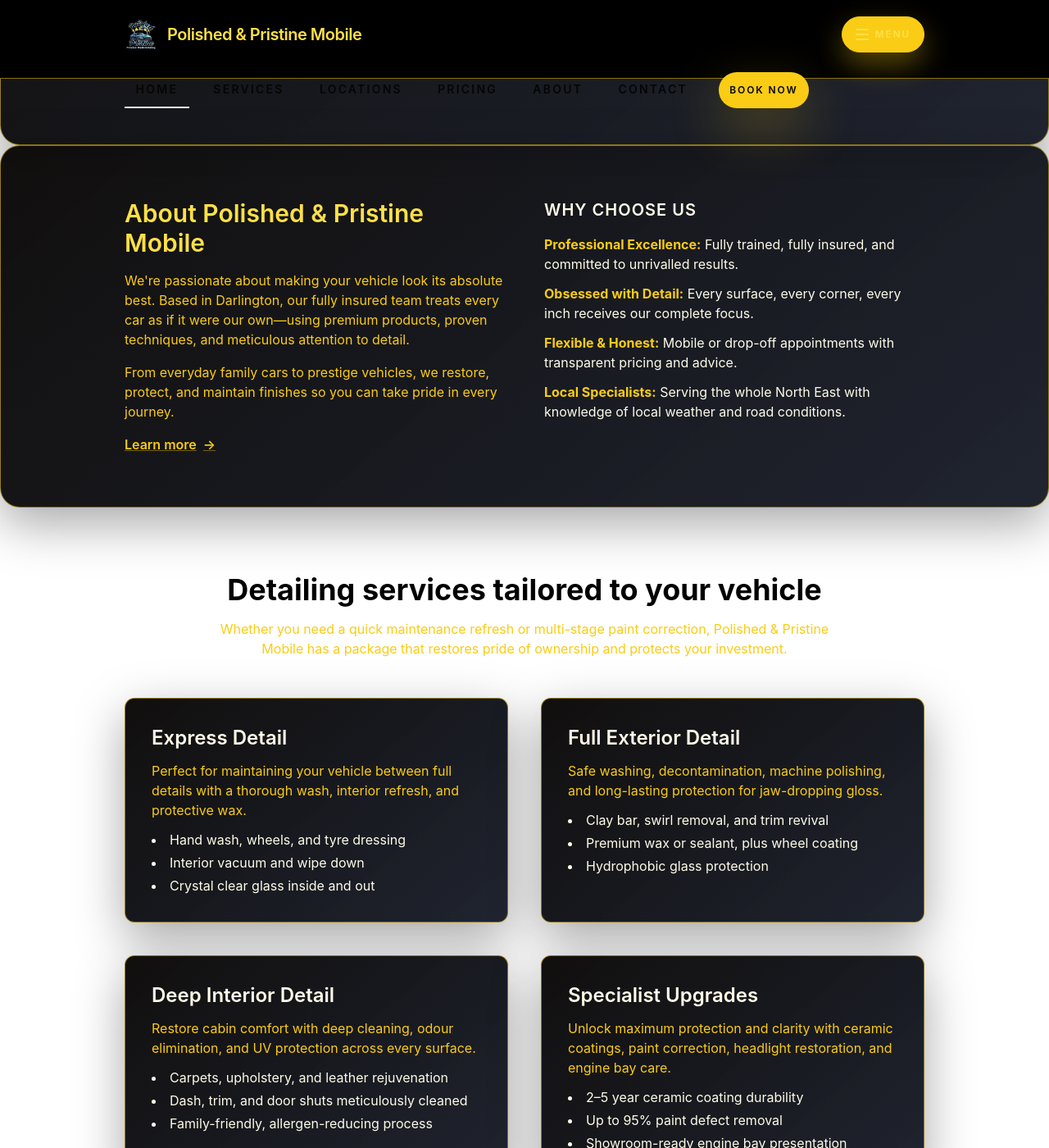
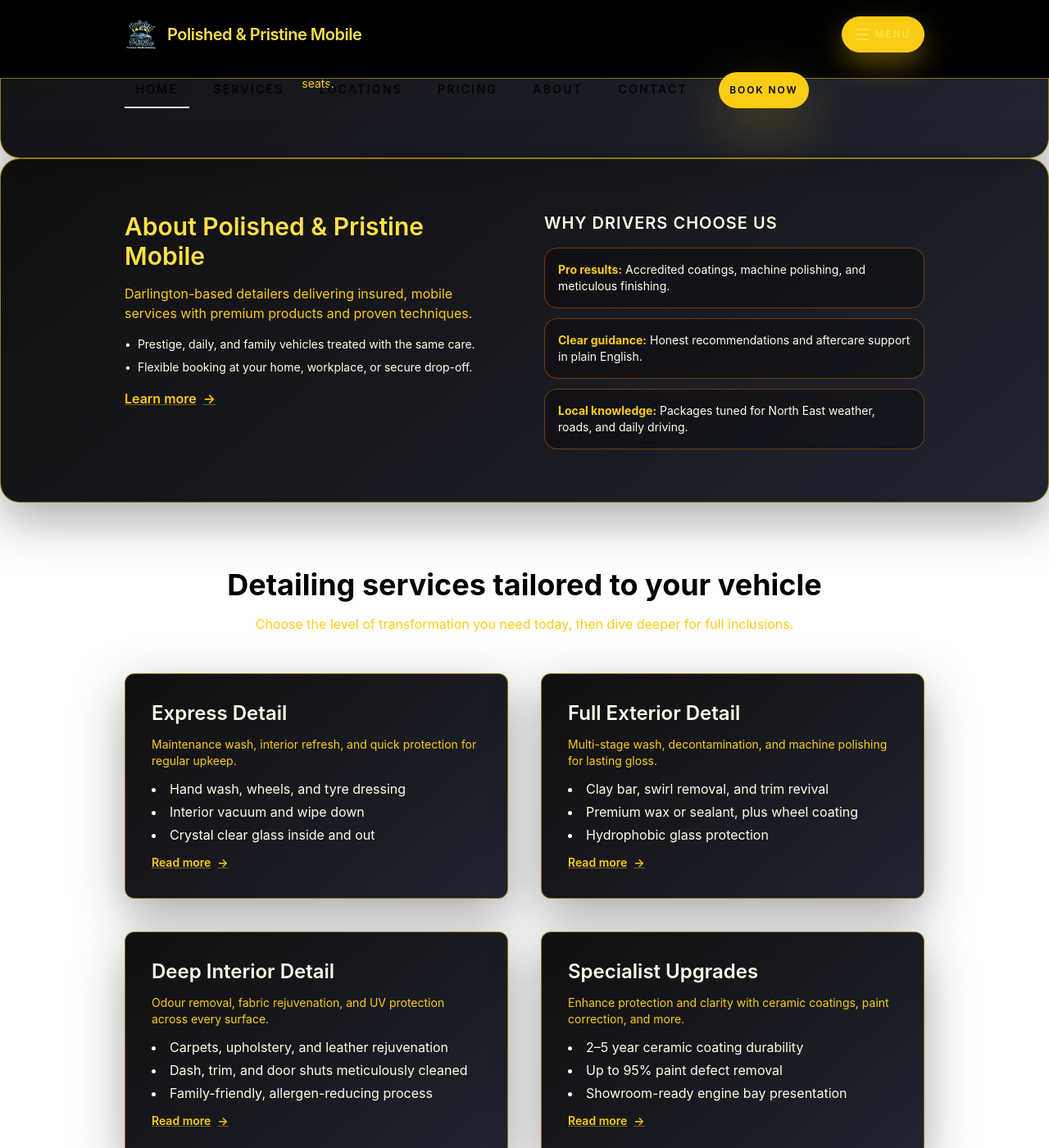
Before and after one commit to xboxlivejohns/.github.io, a Jekyll site: the page built from index.html, in a window 1280 px wide and 1400 px high, scrolled down 4222 px. Shown: the whole window at 82% size. Built offline with Jekyll 4.4.1, drawn with Linux system fonts in a browser that asks for light colours; nearby versions of some CDN libraries; some of the changed text lies outside the part shown.

Commit message:
Streamline homepage content sections

```diff
--- a/index.html
+++ b/index.html
@@ -51,7 +51,11 @@
   <div class="rounded-3xl border border-amber-700 bg-amber-900/40 p-8 space-y-5 text-center">
     <p class="text-amber-700 uppercase tracking-[0.3em] text-xs">Service Area</p>
     <h2 class="text-2xl sm:text-3xl font-semibold">Darlington base, North East coverage</h2>
-    <p class="text-amber-600">We bring premium detailing to homes and workplaces across County Durham, Teesside, and North Yorkshire. See how we tailor our approach to each community on the <a href="{{ '/locations.html' | relative_url }}" class="text-accent font-semibold">locations page</a>, or discover our ethos on the <a href="{{ '/about.html' | relative_url }}" class="text-accent font-semibold">About page</a>.</p>
+    <p class="text-amber-600">We travel across County Durham, Teesside, and North Yorkshire with fully mobile equipment and flexible scheduling.</p>
+    <div class="flex flex-wrap justify-center gap-4 text-sm font-semibold">
+      <a href="{{ '/locations.html' | relative_url }}" class="inline-flex items-center gap-2 text-accent">See full coverage<span aria-hidden="true">→</span></a>
+      <a href="{{ '/about.html' | relative_url }}" class="inline-flex items-center gap-2 text-accent">Meet the team<span aria-hidden="true">→</span></a>
+    </div>
   </div>
 </section>
 
@@ -99,7 +103,11 @@
       </figure>
       <div class="space-y-4">
         <h2 class="text-3xl font-semibold">See the difference professional detailing makes</h2>
-        <p class="text-amber-600">Our meticulous approach tackles stubborn stains, eliminates odours, and revives fabrics without damaging delicate materials. Whether it's a family car or a cherished classic, we restore comfort and confidence in every drive.</p>
+        <ul class="space-y-2 text-amber-600">
+          <li class="flex items-start gap-2"><span aria-hidden="true">•</span><span>Stain removal and odour neutralising for a refreshed cabin.</span></li>
+          <li class="flex items-start gap-2"><span aria-hidden="true">•</span><span>Gentle techniques that protect leather, Alcantara, and fabric.</span></li>
+          <li class="flex items-start gap-2"><span aria-hidden="true">•</span><span>Tailored care plans for family cars, daily drivers, and cherished classics.</span></li>
+        </ul>
         <a href="{{ '/services.html#deep-interior-detail' | relative_url }}" class="inline-flex items-center gap-2 text-accent font-semibold">Explore interior detailing<span aria-hidden="true">→</span></a>
       </div>
     </div>
@@ -110,18 +118,20 @@
   <div class="max-w-5xl mx-auto px-6 py-16 grid gap-12 md:grid-cols-2">
     <div class="space-y-4 text-left">
       <h2 class="text-3xl font-semibold">About {{ site.name }}</h2>
-      <p class="text-amber-600">We're passionate about making your vehicle look its absolute best. Based in Darlington, our fully insured team treats every car as if it were our own—using premium products, proven techniques, and meticulous attention to detail.</p>
-      <p class="text-amber-600">From everyday family cars to prestige vehicles, we restore, protect, and maintain finishes so you can take pride in every journey.</p>
+      <p class="text-amber-600">Darlington-based detailers delivering insured, mobile services with premium products and proven techniques.</p>
+      <ul class="space-y-2 text-amber-600 text-sm">
+        <li class="flex items-start gap-2"><span aria-hidden="true">•</span><span>Prestige, daily, and family vehicles treated with the same care.</span></li>
+        <li class="flex items-start gap-2"><span aria-hidden="true">•</span><span>Flexible booking at your home, workplace, or secure drop-off.</span></li>
+      </ul>
       <a href="{{ '/about.html' | relative_url }}" class="inline-flex items-center gap-2 text-accent font-semibold">Learn more<span aria-hidden="true">→</span></a>
     </div>
     <div class="space-y-4">
-      <h3 class="text-xl font-semibold text-white uppercase tracking-wider">Why choose us</h3>
-      <ul class="space-y-3 text-amber-600">
-        <li><strong class="text-amber-100">Professional Excellence:</strong> Fully trained, fully insured, and committed to unrivalled results.</li>
-        <li><strong class="text-amber-100">Obsessed with Detail:</strong> Every surface, every corner, every inch receives our complete focus.</li>
-        <li><strong class="text-amber-100">Flexible & Honest:</strong> Mobile or drop-off appointments with transparent pricing and advice.</li>
-        <li><strong class="text-amber-100">Local Specialists:</strong> Serving the whole North East with knowledge of local weather and road conditions.</li>
-      </ul>
+      <h3 class="text-xl font-semibold text-white uppercase tracking-wider">Why drivers choose us</h3>
+      <div class="grid gap-3 text-amber-600 text-sm">
+        <p class="rounded-2xl border border-amber-700/60 bg-black/30 p-4"><strong class="text-amber-100">Pro results:</strong> Accredited coatings, machine polishing, and meticulous finishing.</p>
+        <p class="rounded-2xl border border-amber-700/60 bg-black/30 p-4"><strong class="text-amber-100">Clear guidance:</strong> Honest recommendations and aftercare support in plain English.</p>
+        <p class="rounded-2xl border border-amber-700/60 bg-black/30 p-4"><strong class="text-amber-100">Local knowledge:</strong> Packages tuned for North East weather, roads, and daily driving.</p>
+      </div>
     </div>
   </div>
 </section>
@@ -129,44 +139,48 @@
 <section class="max-w-5xl mx-auto px-6 py-20 space-y-12">
   <header class="space-y-4 text-center">
     <h2 class="text-3xl sm:text-4xl font-bold">Detailing services tailored to your vehicle</h2>
-    <p class="text-amber-600 max-w-3xl mx-auto">Whether you need a quick maintenance refresh or multi-stage paint correction, {{ site.name }} has a package that restores pride of ownership and protects your investment.</p>
+    <p class="text-amber-600 max-w-3xl mx-auto">Choose the level of transformation you need today, then dive deeper for full inclusions.</p>
   </header>
   <div class="grid gap-10 md:grid-cols-2">
     <article class="bg-amber-900/40 border border-amber-700 rounded-xl p-8 space-y-3">
       <h3 class="text-2xl font-semibold text-white">Express Detail</h3>
-      <p class="text-amber-600">Perfect for maintaining your vehicle between full details with a thorough wash, interior refresh, and protective wax.</p>
+      <p class="text-amber-600 text-sm">Maintenance wash, interior refresh, and quick protection for regular upkeep.</p>
       <ul class="list-disc list-inside text-amber-700 space-y-1">
         <li>Hand wash, wheels, and tyre dressing</li>
         <li>Interior vacuum and wipe down</li>
         <li>Crystal clear glass inside and out</li>
       </ul>
+      <a href="{{ '/services.html#express-detail' | relative_url }}" class="inline-flex items-center gap-2 text-accent text-sm font-semibold">Read more<span aria-hidden="true">→</span></a>
     </article>
     <article class="bg-amber-900/40 border border-amber-700 rounded-xl p-8 space-y-3">
       <h3 class="text-2xl font-semibold text-white">Full Exterior Detail</h3>
-      <p class="text-amber-600">Safe washing, decontamination, machine polishing, and long-lasting protection for jaw-dropping gloss.</p>
+      <p class="text-amber-600 text-sm">Multi-stage wash, decontamination, and machine polishing for lasting gloss.</p>
       <ul class="list-disc list-inside text-amber-700 space-y-1">
         <li>Clay bar, swirl removal, and trim revival</li>
         <li>Premium wax or sealant, plus wheel coating</li>
         <li>Hydrophobic glass protection</li>
       </ul>
+      <a href="{{ '/services.html#full-exterior-detail' | relative_url }}" class="inline-flex items-center gap-2 text-accent text-sm font-semibold">Read more<span aria-hidden="true">→</span></a>
     </article>
     <article class="bg-amber-900/40 border border-amber-700 rounded-xl p-8 space-y-3">
       <h3 class="text-2xl font-semibold text-white">Deep Interior Detail</h3>
-      <p class="text-amber-600">Restore cabin comfort with deep cleaning, odour elimination, and UV protection across every surface.</p>
+      <p class="text-amber-600 text-sm">Odour removal, fabric rejuvenation, and UV protection across every surface.</p>
       <ul class="list-disc list-inside text-amber-700 space-y-1">
         <li>Carpets, upholstery, and leather rejuvenation</li>
         <li>Dash, trim, and door shuts meticulously cleaned</li>
         <li>Family-friendly, allergen-reducing process</li>
       </ul>
+      <a href="{{ '/services.html#deep-interior-detail' | relative_url }}" class="inline-flex items-center gap-2 text-accent text-sm font-semibold">Read more<span aria-hidden="true">→</span></a>
     </article>
     <article class="bg-amber-900/40 border border-amber-700 rounded-xl p-8 space-y-3">
       <h3 class="text-2xl font-semibold text-white">Specialist Upgrades</h3>
-      <p class="text-amber-600">Unlock maximum protection and clarity with ceramic coatings, paint correction, headlight restoration, and engine bay care.</p>
+      <p class="text-amber-600 text-sm">Enhance protection and clarity with ceramic coatings, paint correction, and more.</p>
       <ul class="list-disc list-inside text-amber-700 space-y-1">
         <li>2–5 year ceramic coating durability</li>
         <li>Up to 95% paint defect removal</li>
         <li>Showroom-ready engine bay presentation</li>
       </ul>
+      <a href="{{ '/services.html#specialist-upgrades' | relative_url }}" class="inline-flex items-center gap-2 text-accent text-sm font-semibold">Read more<span aria-hidden="true">→</span></a>
     </article>
   </div>
   <div class="text-center">
@@ -179,23 +193,34 @@
     <header class="space-y-3 text-center">
       <p class="text-amber-700 uppercase tracking-[0.3em] text-xs">15-mile radius from Darlington</p>
       <h2 class="text-3xl font-bold">North East coverage you can rely on</h2>
-      <p class="text-amber-600 max-w-3xl mx-auto">Our vans reach busy market towns, industrial hubs, and rural villages alike. We tailor appointments around local parking, access, and weather patterns so every detail runs smoothly.</p>
+      <p class="text-amber-600 max-w-3xl mx-auto">Quick snapshots of where we work most. Tap through for the full itinerary.</p>
     </header>
     <div class="grid gap-6 md:grid-cols-3 text-sm text-amber-600">
       <article class="space-y-2">
         <h3 class="text-lg font-semibold text-amber-100">Darlington & County Durham</h3>
-        <p>City centre penthouses, family estates in Hummersknott, and farm tracks near Staindrop all receive the same meticulous care.</p>
+        <ul class="space-y-1">
+          <li>City centre detailing with secure parking guidance.</li>
+          <li>Rural visits with on-board water and power.</li>
+        </ul>
       </article>
       <article class="space-y-2">
         <h3 class="text-lg font-semibold text-amber-100">Teesside & coastal routes</h3>
-        <p>From Stockton and Middlesbrough to Ingleby Barwick, we remove fallout and salt spray before it can dull your finish.</p>
+        <ul class="space-y-1">
+          <li>Fallout and salt spray removal for commuters.</li>
+          <li>Flexible slots for industrial estates and offices.</li>
+        </ul>
       </article>
       <article class="space-y-2">
         <h3 class="text-lg font-semibold text-amber-100">North Yorkshire villages</h3>
-        <p>We regularly visit Yarm, Richmond, Northallerton, and surrounding villages with bespoke maintenance schedules.</p>
+        <ul class="space-y-1">
+          <li>Maintenance plans for market towns and countryside homes.</li>
+          <li>Seasonal protection tailored to local roads.</li>
+        </ul>
       </article>
     </div>
-    <p class="text-center text-amber-600 text-sm">See a full breakdown of each service area on our <a href="{{ '/locations.html' | relative_url }}" class="text-accent font-semibold">dedicated locations page</a>.</p>
+    <div class="text-center">
+      <a href="{{ '/locations.html' | relative_url }}" class="inline-flex items-center gap-2 text-accent font-semibold">View the full coverage map<span aria-hidden="true">→</span></a>
+    </div>
   </div>
 </section>
 
```
